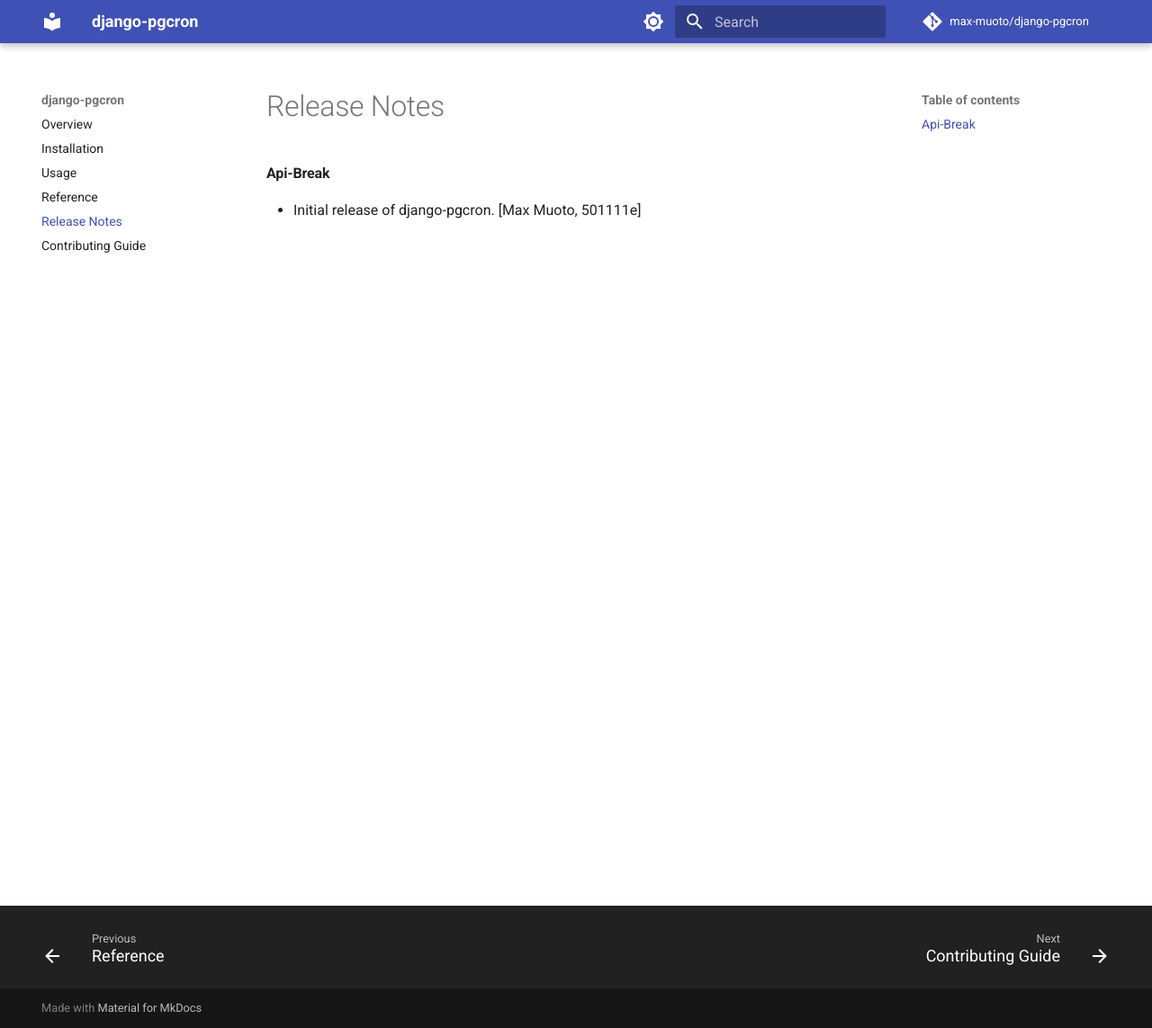
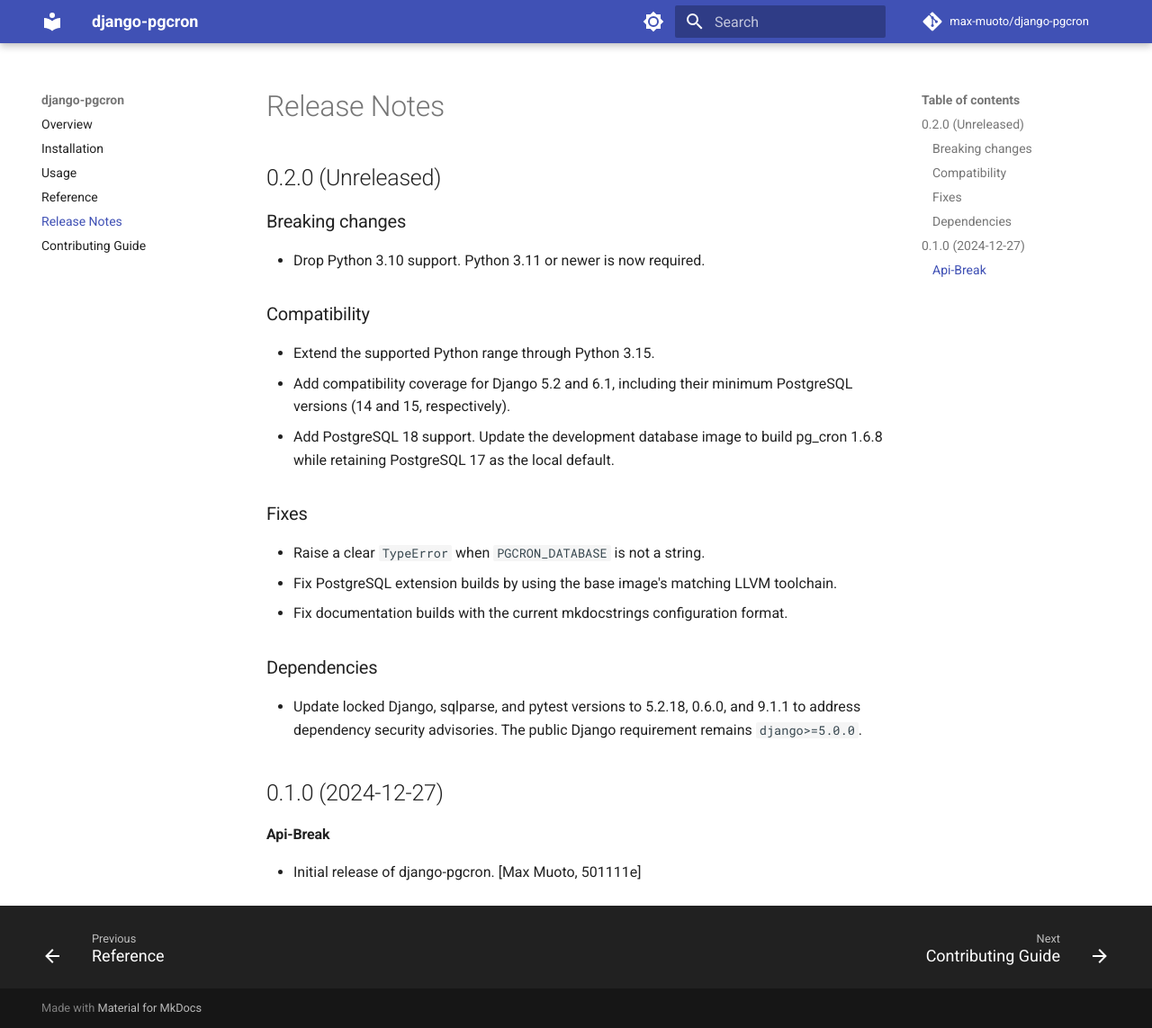
Before and after one commit to max-muoto/django-pgcron, an MkDocs documentation site: the page built from docs/release_notes.md, in a window 1280 px wide and 1143 px high. Shown: the whole window at 90% size. Built offline with MkDocs 1.6.1 and Material for MkDocs 9.7.7, drawn with Linux system fonts in a browser that asks for light colours; comment, search, counter and statistics services are not loaded.

Commit message:
chore(release): prepare 0.2.0
Amp-Thread-ID: https://ampcode.com/threads/T-01a150df-3f86-706a-80fc-b08e8ef8e293
Co-authored-by: Amp <amp@ampcode.com>

```diff
--- a/CHANGELOG.md
+++ b/CHANGELOG.md
@@ -1,3 +1,29 @@
+## 0.2.0 (Unreleased)
+
+### Breaking changes
+
+- Drop Python 3.10 support. Python 3.11 or newer is now required.
+
+### Compatibility
+
+- Extend the supported Python range through Python 3.15.
+- Add compatibility coverage for Django 5.2 and 6.1, including their minimum
+  PostgreSQL versions (14 and 15, respectively).
+- Add PostgreSQL 18 support. Update the development database image to build
+  pg_cron 1.6.8 while retaining PostgreSQL 17 as the local default.
+
+### Fixes
+
+- Raise a clear `TypeError` when `PGCRON_DATABASE` is not a string.
+- Fix PostgreSQL extension builds by using the base image's matching LLVM toolchain.
+- Fix documentation builds with the current mkdocstrings configuration format.
+
+### Dependencies
+
+- Update locked Django, sqlparse, and pytest versions to 5.2.18, 0.6.0, and 9.1.1
+  to address dependency security advisories. The public Django requirement remains
+  `django>=5.0.0`.
+
 ## 0.1.0 (2024-12-27)
 
 #### Api-Break
--- a/pyproject.toml
+++ b/pyproject.toml
@@ -1,6 +1,6 @@
 [project]
 name = "django-pgcron"
-version = "0.1.0"
+version = "0.2.0"
 description = "Manage pgcron jobs from Django"
 readme = "README.md"
 requires-python = ">=3.11, <3.16"
```
Also changed, not shown: docs/release_notes.md (+1 -1 lines), 1 other file.
